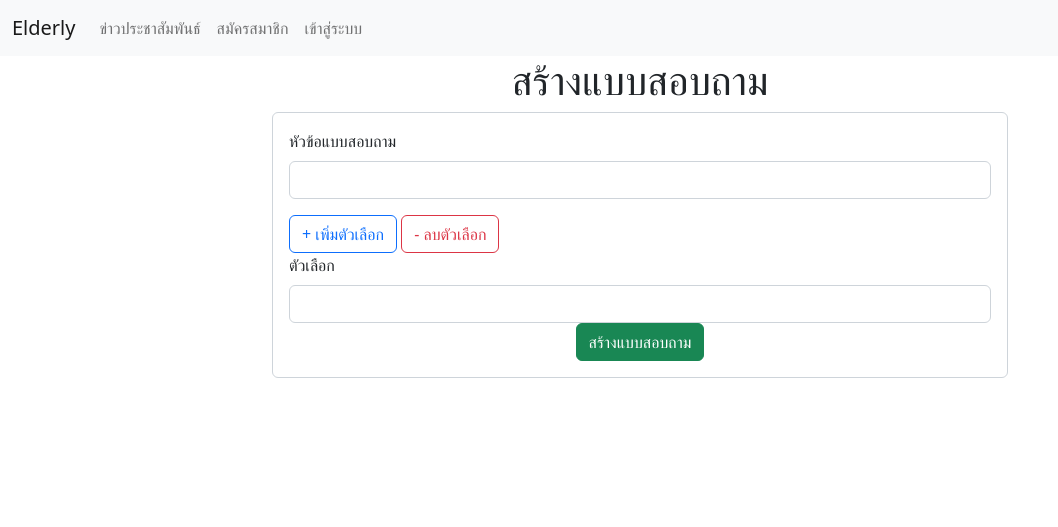
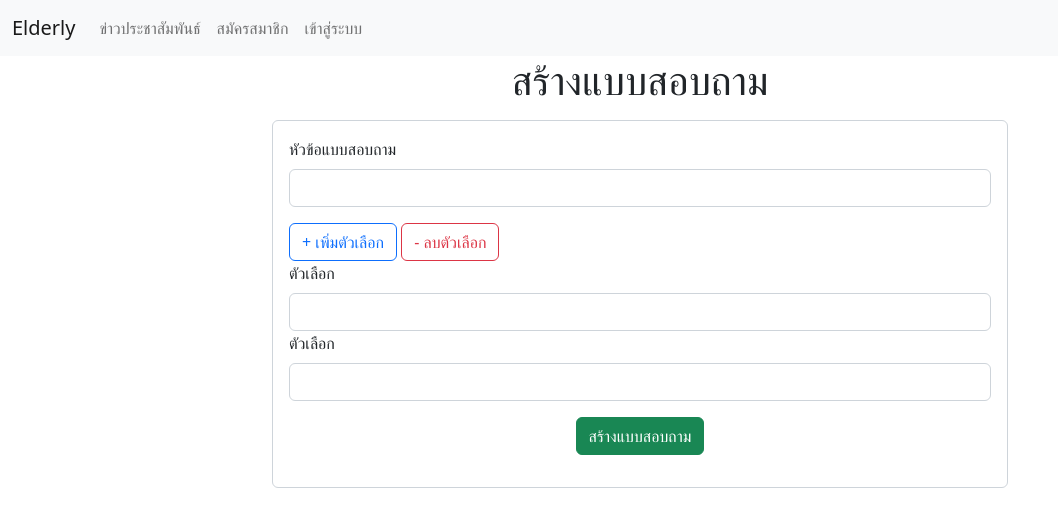
Before and after one commit to Arikato111/learn-member-mysql, a PHP site: page /poll in a window 1280 px wide. Shown: the top 527 px of the page, without its empty margins (0-1058 px from the left). Run offline with PHP 8.4, Linux system fonts and the light colour scheme.

Commit message:
change style

```diff
--- a/pages/poll.php
+++ b/pages/poll.php
@@ -10,7 +10,7 @@ $Poll = function () use ($title, $AddPoll) {
 
     $count = $_GET['count'] ?? 0;
     if($count > 10) $count = 9;
-    if($count < 1) $count = 1;
+    if($count < 2) $count = 2;
     $count = (int) $count;
     $count_plus = $count+1;
     $count_down = $count-1;
@@ -34,7 +34,7 @@ $Poll = function () use ($title, $AddPoll) {
             <div class="col-md-8">
                 <h1 class="text-center">สร้างแบบสอบถาม</h1>
                 <div>
-                    <form action="#" method="POST" class="form-control p-3">
+                    <form action="#" method="POST" class="form-control p-3 my-3">
 
                         <label for="" class="form-label">หัวข้อแบบสอบถาม</label>
                         <input class="form-control" type="text" name="poll_head">
@@ -47,7 +47,7 @@ $Poll = function () use ($title, $AddPoll) {
                         {$answer}
 
 
-                        <div class="text-center">
+                        <div class="text-center my-3">
                             <button class="btn btn-success" name="submit">สร้างแบบสอบถาม</button>
                         </div>
 
```
